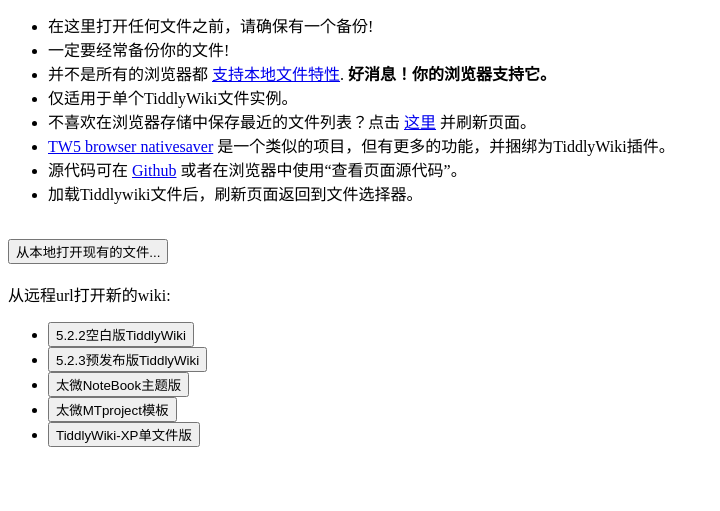
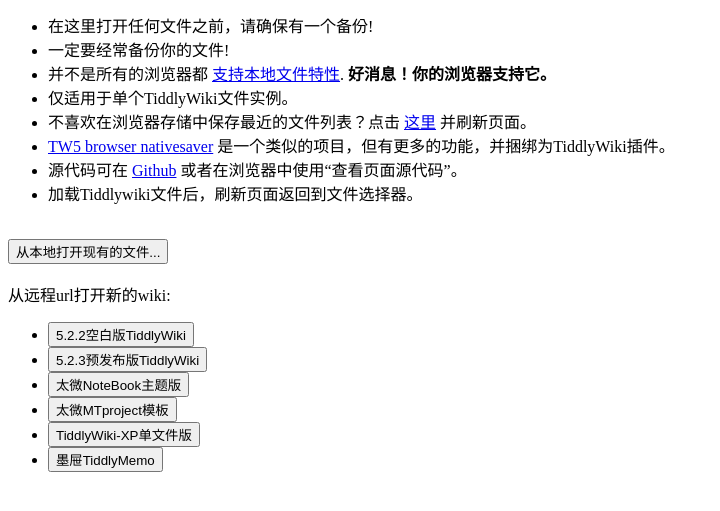
Before and after one commit to Zacharia2/TWPUB-BOOK, a plain HTML site: page tiddlystow.html in a window 1280 px wide. Shown: the part 93-604 px from the top of the page, without its empty margins (0-720 px from the left). Drawn offline with Linux system fonts and the light colour scheme.

Commit message:
Update tiddlystow.html

```diff
--- a/tiddlystow.html
+++ b/tiddlystow.html
@@ -328,6 +328,7 @@
         <li><button type="button" onclick="openFromUrl('https://twpub-book.vercel.app/NoteBook-zh-5.2.2.html')">太微NoteBook主题版</button></li>
         <li><button type="button" onclick="openFromUrl('https://twpub-book.vercel.app/MTproject.HTML')">太微MTproject模板</button></li>
         <li><button type="button" onclick="openFromUrl('https://twpub-book.vercel.app/tiddlywiki-xp_Plugins.html')">TiddlyWiki-XP单文件版</button></li>
+        <li><button type="button" onclick="openFromUrl('https://twpub-book.vercel.app/TiddlyMemo墨屉.html')">墨屉TiddlyMemo</button></li>
       </ul>
       </div>
 
```
